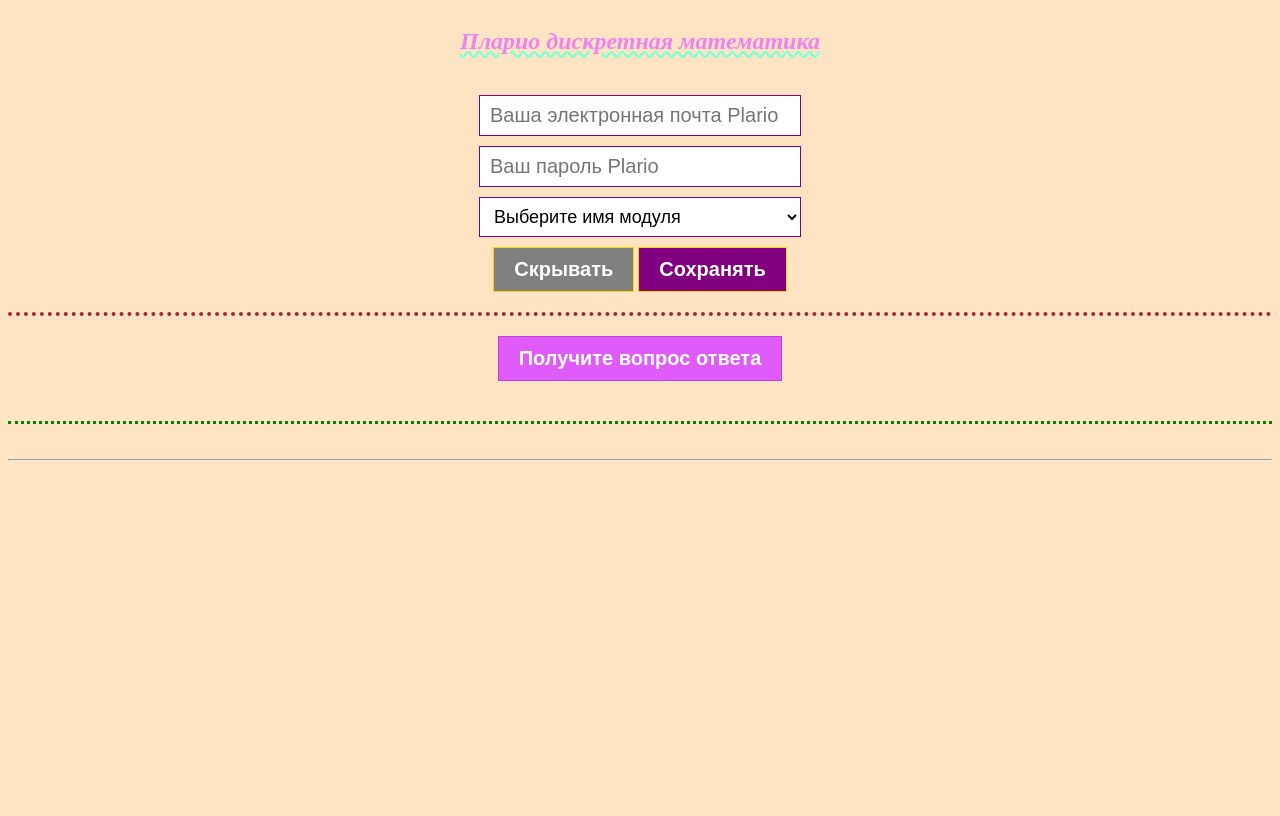
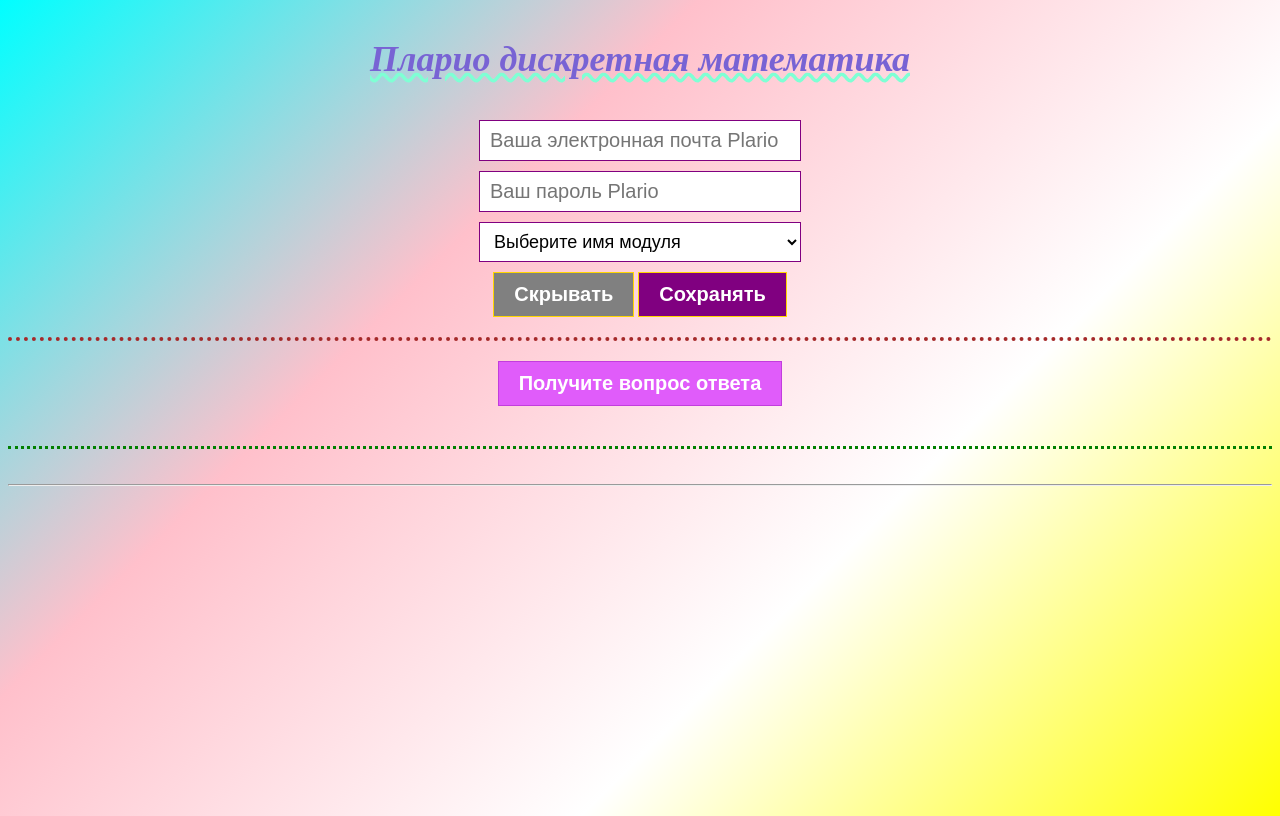
Before and after one commit to FakeCoder01/node-plario, a website: page index.html in a window 1280 px wide. Drawn offline with nearby package versions, Linux system fonts and the light colour scheme.

Commit message:
bg-color updated

```diff
--- a/index.html
+++ b/index.html
@@ -18,7 +18,8 @@
             text-decoration-style: wavy;
             text-decoration-color: aquamarine;
             font-style: italic;
-            color: violet;
+            color: rgb(120, 99, 212);
+            font-size: 36px;
             margin-bottom: 30px;
         }
         #input-div input, textarea{
@@ -139,8 +140,8 @@
     <script type="text/javascript" id="MathJax-script" src="https://cdn.jsdelivr.net/npm/mathjax@3/es5/tex-mml-chtml.js"></script>
 </head>
 
-<!-- <body style="background: linear-gradient(135deg, aqua, pink, white, yellow); background-repeat: no-repeat; height: 100vh;"> -->
-<body>
+<body style="background: linear-gradient(135deg, aqua, pink, white, yellow); background-repeat: no-repeat; height: 100vh;">
+<!-- <body> -->
 
     <!-- <section style="text-align: center; padding-top: 10%;">
         <h1 style="color: rgb(120, 99, 212); font-size: 36px;">Сайт закрыт 🙃</h1>
```
Also changed, not shown: index2.html (+2 -1 lines).
